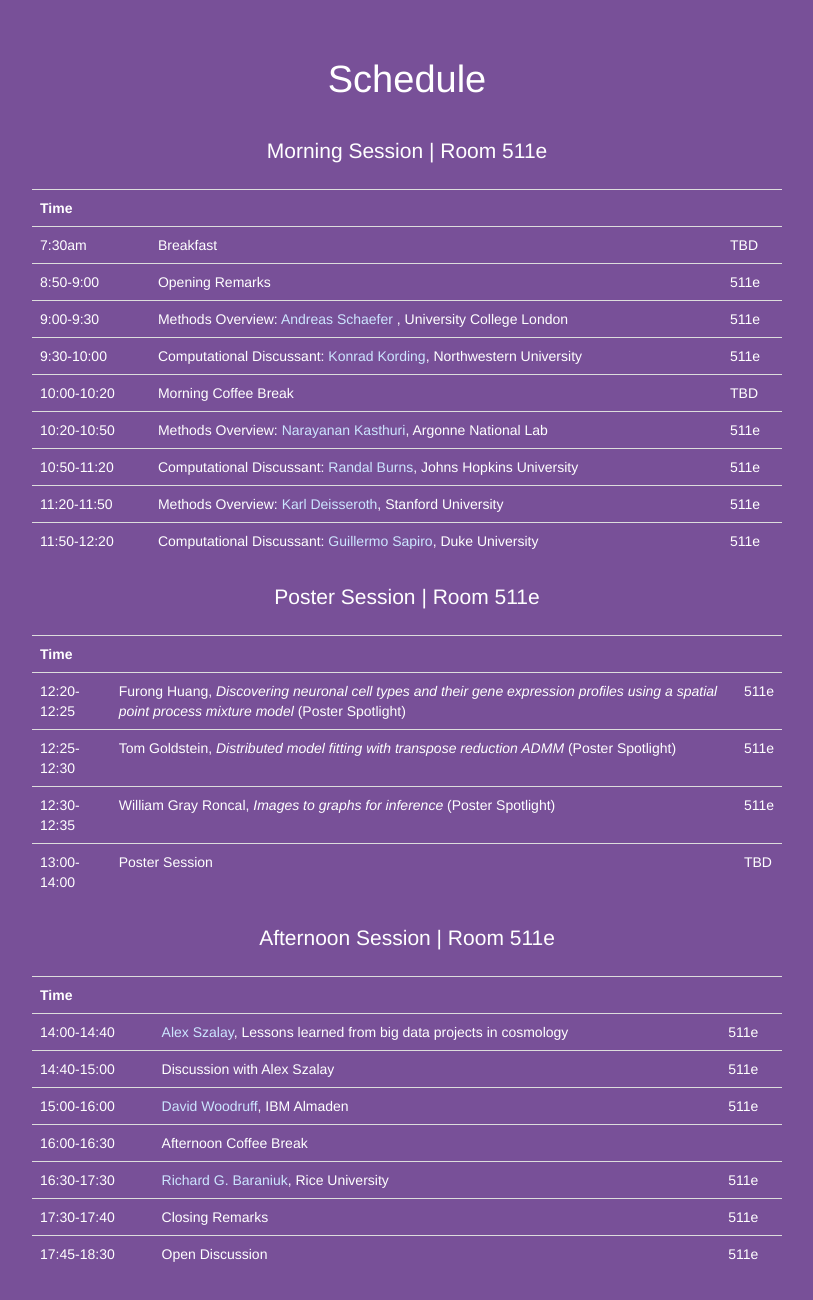
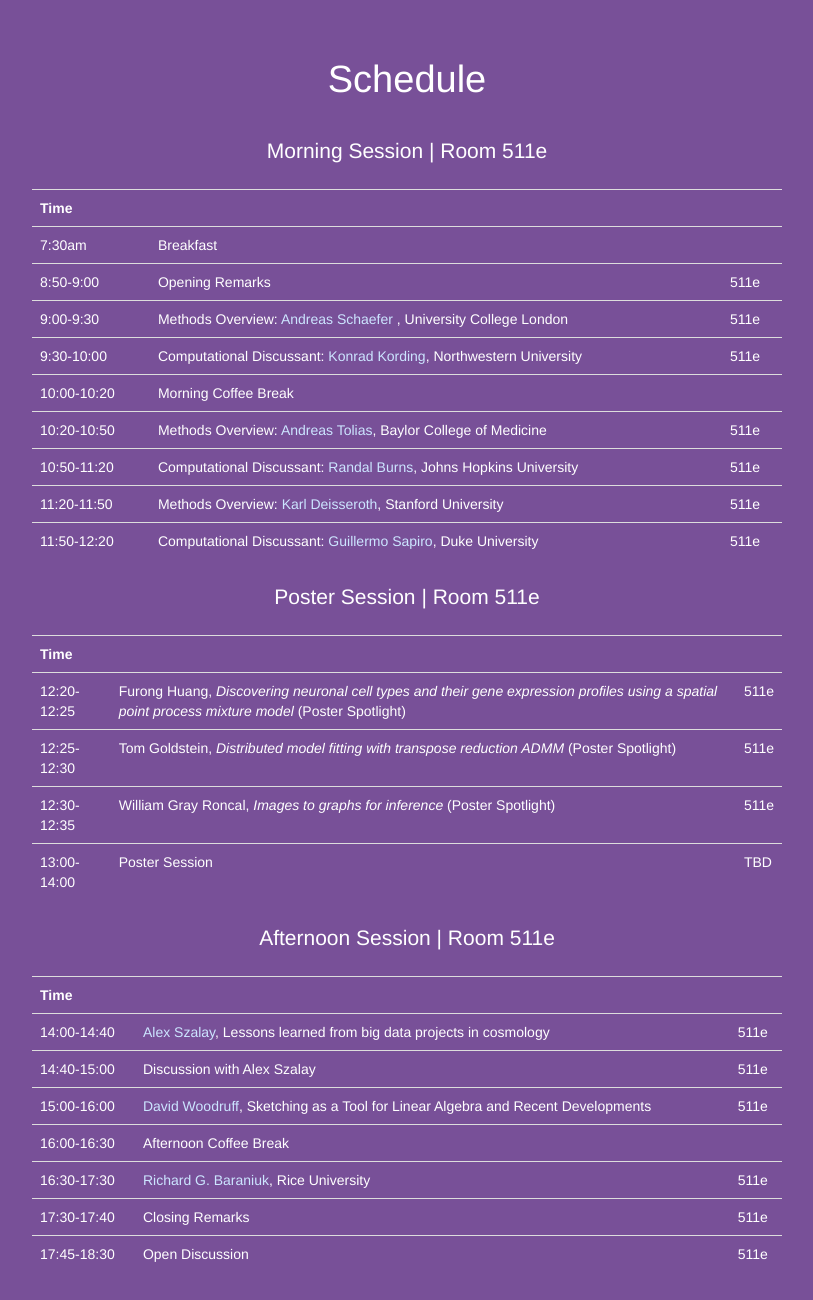
Before and after one commit to evadyer/evadyer.github.io, a plain HTML site: page index.html in a window 1280 px wide. Shown: the part 2457-3757 px from the top of the page, without its empty margins (233-1046 px from the left). Drawn offline with Linux system fonts and the light colour scheme.

Commit message:
updated schedule

```diff
--- a/index.html
+++ b/index.html
@@ -125,7 +125,7 @@
                         <tr>
                             <td>7:30am</td>
                             <td>Breakfast</td>
-                            <td>TBD</td>
+                            <td></td>
                         </tr>
                         <tr>
                             <td>8:50-9:00</td>
@@ -145,11 +145,11 @@
                         <tr>
                             <td>10:00-10:20</td>
                             <td>Morning Coffee Break</td>
-                            <td>TBD</td>
+                            <td></td>
                         </tr>
                         <tr>
                             <td>10:20-10:50</td>
-                            <td>Methods Overview: <a href="http://www.researchgate.net/profile/Narayanan_Kasthuri" style="color: rgb(204,229,255)">Narayanan Kasthuri</a>, Argonne National Lab</td>
+                            <td>Methods Overview: <a href="http://www.researchgate.net/profile/Narayanan_Kasthuri" style="color: rgb(204,229,255)">Andreas Tolias</a>, Baylor College of Medicine</td>
                             <td>511e</td>
                         </tr>
 
@@ -231,7 +231,7 @@
 
                     <tr>
                         <td>15:00-16:00</td>
-                        <td><a href="http://researcher.watson.ibm.com/researcher/view.php?person=us-dpwoodru" style="color: rgb(204,229,255)">David Woodruff</a>, IBM Almaden</td>
+                        <td><a href="http://researcher.watson.ibm.com/researcher/view.php?person=us-dpwoodru" style="color: rgb(204,229,255)">David Woodruff</a>, Sketching as a Tool for Linear Algebra and Recent Developments</td>
                         <td>511e</td>
                     </tr>
 
```
